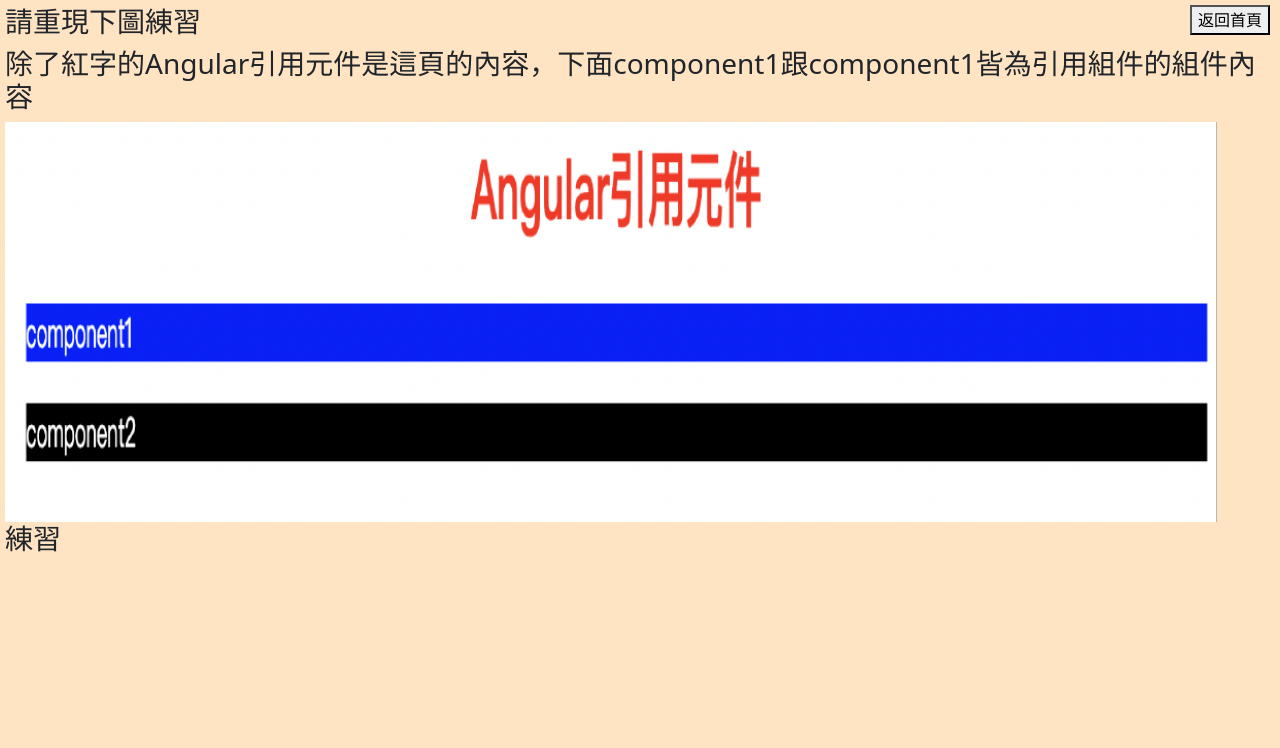
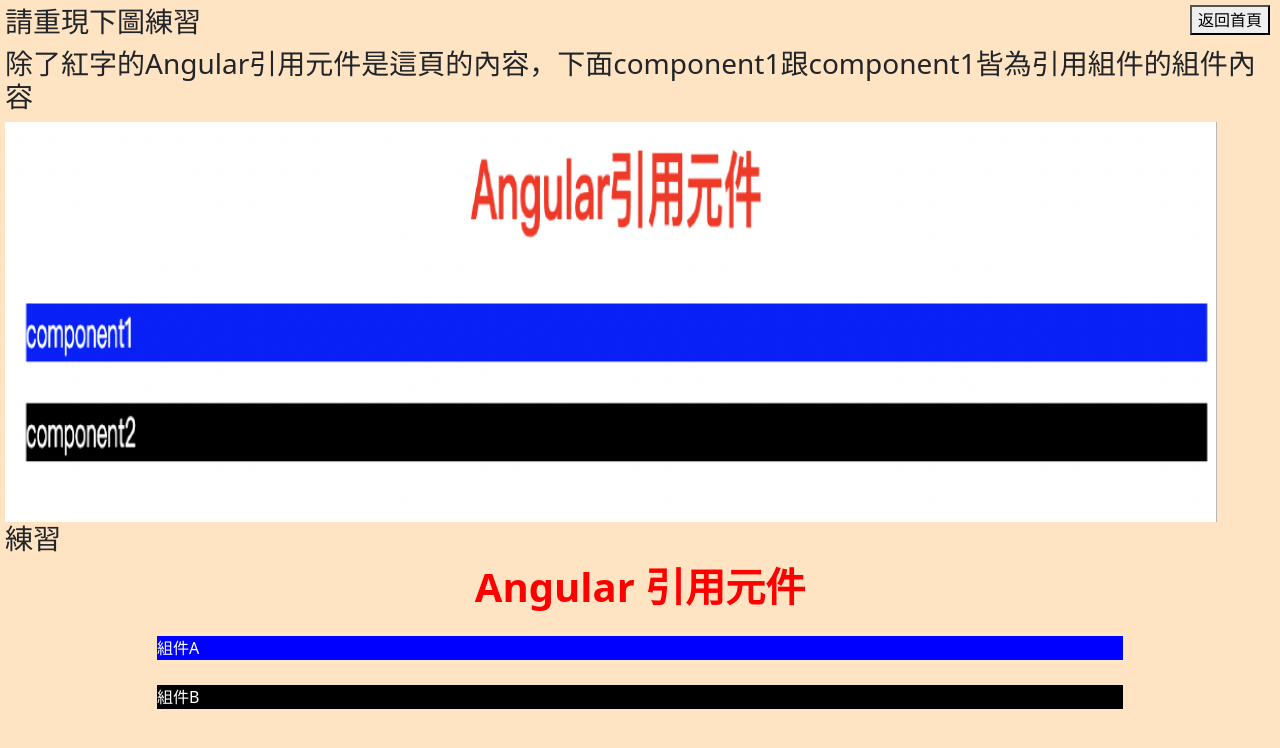
Before and after one commit to lingyilun/practise, an Angular app: page /practise8 in a window 1280 px wide. Shown: the top 748 px of the page. Built offline with nearby package versions, Linux system fonts and the light colour scheme.

Commit message:
第8題ㄌ

```diff
--- /dev/null
+++ b/src/app/practise8/comp-a/comp-a.component.html
@@ -0,0 +1,3 @@
+<div class="componentA">
+  <p>組件A</p>
+</div>
--- /dev/null
+++ b/src/app/practise8/comp-a/comp-a.component.scss
@@ -0,0 +1,6 @@
+.componentA {
+  background-color: blue;
+  color: white;
+  margin: 25px;
+  text-align: left;
+}
--- /dev/null
+++ b/src/app/practise8/comp-b/comp-b.component.html
@@ -0,0 +1,3 @@
+<div class="componentB">
+  <p>組件B</p>
+</div>
--- /dev/null
+++ b/src/app/practise8/comp-b/comp-b.component.scss
@@ -0,0 +1,6 @@
+.componentB {
+  background-color: black;
+  color: white;
+  margin: 25px;
+  text-align: left;
+}
--- a/src/app/practise8/practise8.component.html
+++ b/src/app/practise8/practise8.component.html
@@ -6,4 +6,10 @@
   </div>
   <!-- 請將練習寫在這下面 -->
   <h3>練習</h3>
+  <div class="aDiv">
+    <h1 style="color: red; font-weight: bold;">Angular 引用元件</h1>
+    <app-comp-a></app-comp-a>
+    <app-comp-b></app-comp-b>
+  </div>
+
 </div>
--- a/src/app/practise8/practise8.component.scss
+++ b/src/app/practise8/practise8.component.scss
@@ -0,0 +1,7 @@
+.aDiv {
+  text-align: center;
+  width: 80%;
+  position: relative;
+  left: 50%;
+  transform: translateX(-50%);
+}
```
Also changed, not shown: src/app/practise8/comp-a/comp-a.component.ts (added, +11 -0 lines), src/app/practise8/comp-b/comp-b.component.ts (added, +11 -0 lines), src/app/practise8/practise8.component.ts (+6 -1 lines), 2 other files (tests, documents, lock files or other folders).
